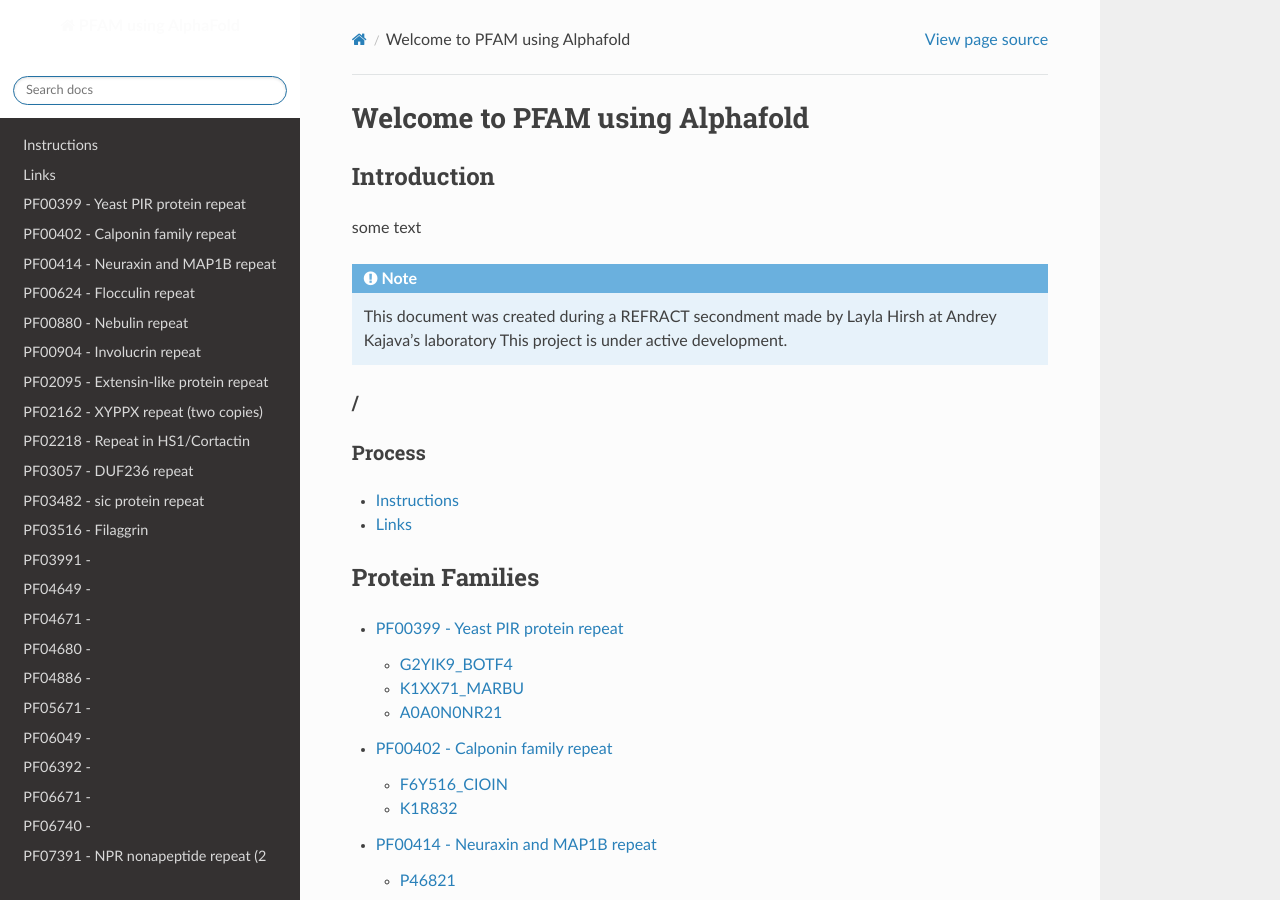
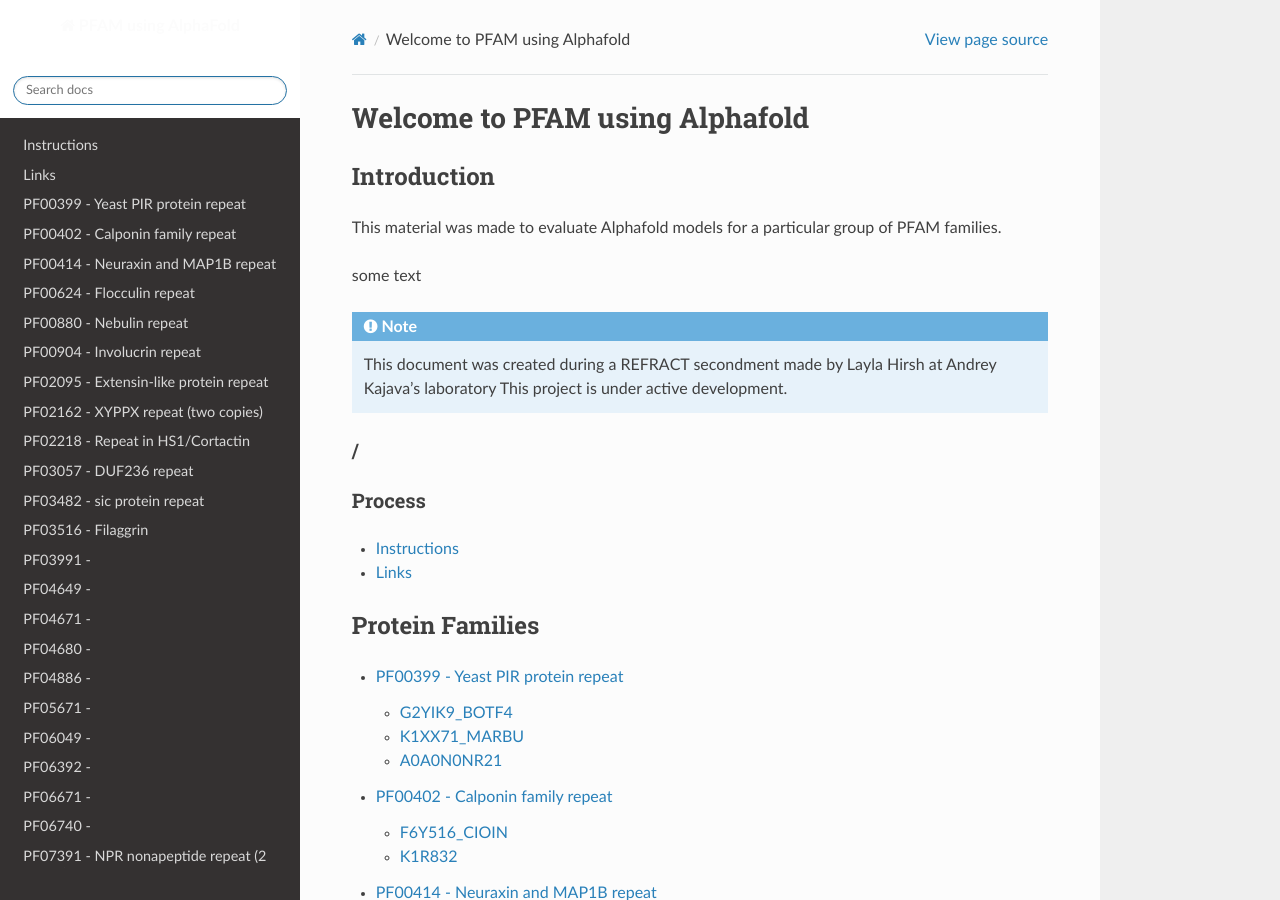
Before and after one commit to DraLaylaHirsh/AlphaFoldPfam, a Sphinx documentation site: the page built from docs/index.rst, in a window 1280 px wide and 900 px high. Built offline with Sphinx 7.4.7 and the Read the Docs theme 2.0.0, drawn with Linux system fonts in a browser that asks for light colours; pages that are not in the unit, such as notebooks, are missing from menus.

Commit message:
Update index.rst

```diff
--- a/docs/index.rst
+++ b/docs/index.rst
@@ -6,6 +6,8 @@
 ************
 Introduction
 ************
+
+This material was made to evaluate Alphafold models for a particular group of PFAM families.
 
 some text
 
```
